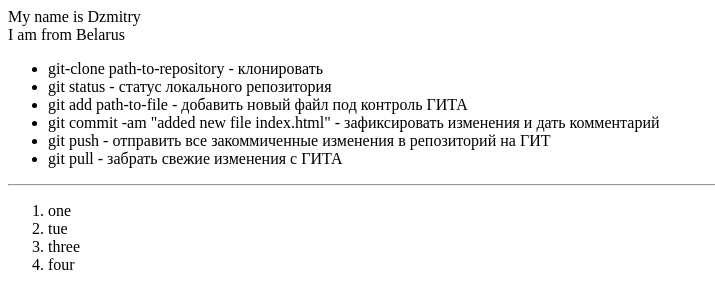
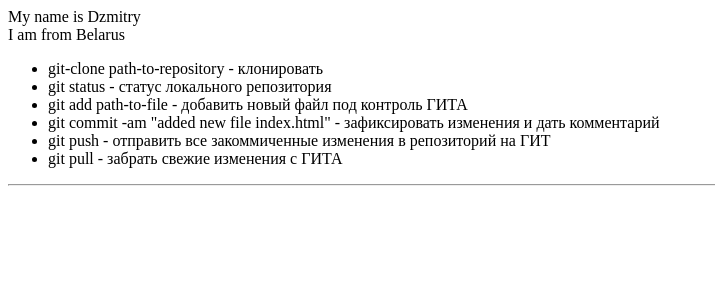
Before and after one commit to dzmitriy78/git-lession, a plain HTML site: page index.html in a window 1280 px wide. Shown: the whole page, without its empty margins (0-715 px from the left). Drawn offline with Linux system fonts and the light colour scheme.

```diff
--- a/index.html
+++ b/index.html
@@ -27,9 +27,3 @@
     </ul>
 </div>
 <hr/>
-<ol>
-    <li>one</li>
-    <li>tue</li>
-    <li>three</li>
-    <li>four</li>
-</ol>
```
